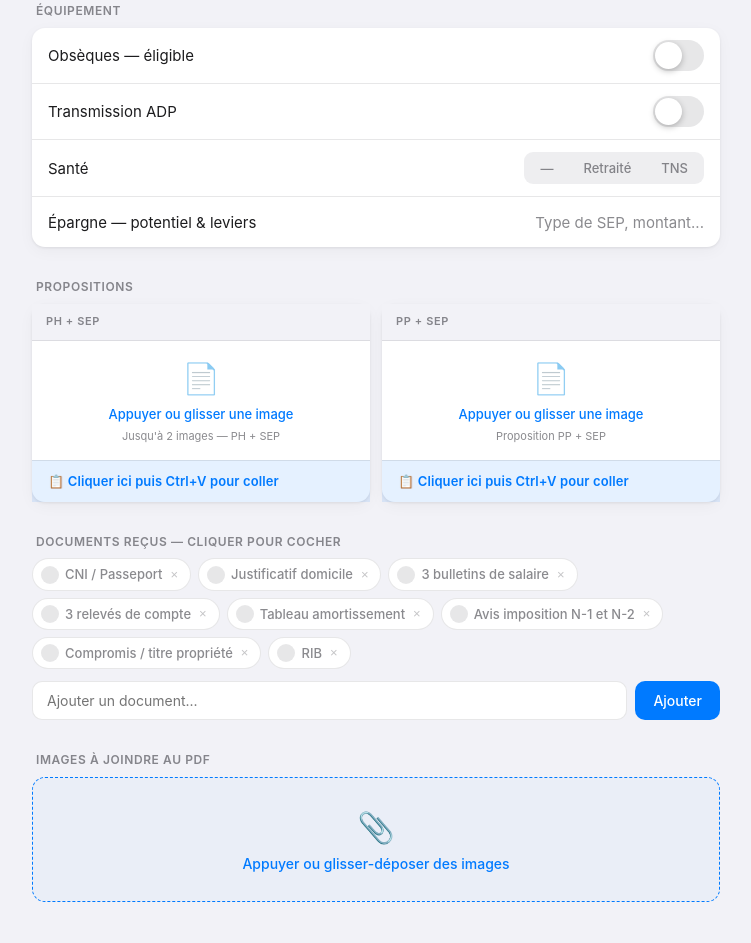
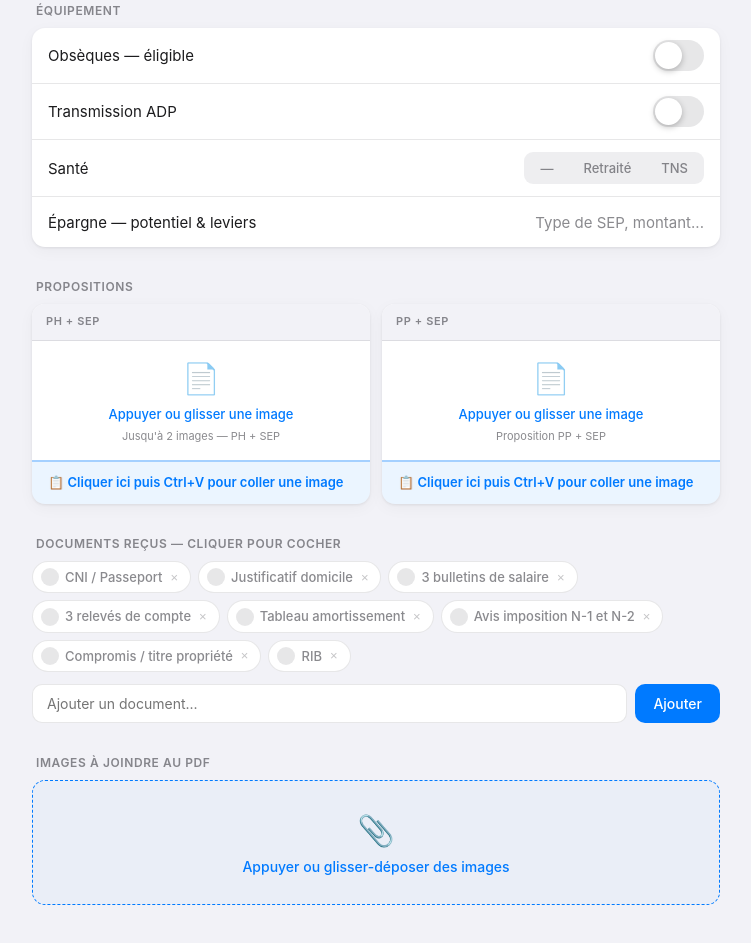
Before and after one commit to mehdigerbier-prog/PREPA2RDV, a plain HTML site: page preparation-rdv (1).html in a window 1280 px wide. Shown: the part 1664-2607 px from the top of the page, without its empty margins (264-1015 px from the left). Drawn offline with nearby package versions, Linux system fonts and the light colour scheme.

Commit message:
Add files via upload

```diff
--- a/preparation-rdv (1).html
+++ b/preparation-rdv (1).html
@@ -537,7 +537,7 @@ input[type=date].inline-input { max-width: 160px; }
   background: var(--card);
   border-radius: var(--r);
   box-shadow: var(--shadow);
-  overflow: visible;
+  overflow: hidden;
   cursor: pointer;
   transition: transform .12s, box-shadow .12s;
 }
@@ -616,25 +616,31 @@ input[type=date].inline-input { max-width: 160px; }
 
 .paste-zone {
   display: block;
-  border-top: .5px solid var(--sep);
-  padding: 11px 16px;
+  width: 100%;
+  border: none;
+  border-top: 2px solid rgba(0,122,255,.3);
+  padding: 12px 16px;
   font-size: 13px;
   font-weight: 600;
+  font-family: -apple-system, 'Inter', sans-serif;
   color: #007aff;
   outline: none;
   cursor: text;
-  background: rgba(0,122,255,.1);
-  user-select: none;
-  letter-spacing: .1px;
-}
-.paste-zone::before { content: '📋 '; }
+  background: rgba(0,122,255,.08);
+  resize: none;
+  height: 44px;
+  overflow: hidden;
+  box-sizing: border-box;
+}
+.paste-zone::placeholder { color: #007aff; opacity: 1; }
 .paste-zone:focus {
-  background: rgba(0,122,255,.18);
-  box-shadow: inset 0 0 0 2px rgba(0,122,255,.5);
+  background: rgba(0,122,255,.15);
+  border-top-color: rgba(0,122,255,.7);
 }
 @media(prefers-color-scheme:dark){
-  .paste-zone { background: rgba(0,122,255,.18); color: #4da6ff; }
-  .paste-zone:focus { background: rgba(0,122,255,.28); }
+  .paste-zone { background: rgba(0,122,255,.2); color: #4da6ff; border-top-color: rgba(0,122,255,.4); }
+  .paste-zone::placeholder { color: #4da6ff; }
+  .paste-zone:focus { background: rgba(0,122,255,.3); }
 }
 
 /* ── PDF MODAL ── */
@@ -1000,8 +1006,7 @@ input[type=date].inline-input { max-width: 160px; }
           <span>Appuyer ou glisser une image</span>
           <span style="font-size:11px;color:var(--muted);font-weight:400">Jusqu'à 2 images — PH + SEP</span>
         </div>
-        <div class="paste-zone" id="paste_ph" contenteditable="true"
-          onclick="event.stopPropagation()">Cliquer ici puis Ctrl+V pour coller</div>
+        <textarea class="paste-zone" id="paste_ph" placeholder="📋 Cliquer ici puis Ctrl+V pour coller une image" readonly></textarea>
         <div id="preview_ph" style="display:none">
           <div id="ph_imgs_wrap"></div>
           <div class="prop-add-more" onclick="document.getElementById('img_ph2').click()" id="ph_add_more" style="display:none">
@@ -1026,8 +1031,7 @@ input[type=date].inline-input { max-width: 160px; }
           <span>Appuyer ou glisser une image</span>
           <span style="font-size:11px;color:var(--muted);font-weight:400">Proposition PP + SEP</span>
         </div>
-        <div class="paste-zone" id="paste_pp" contenteditable="true"
-          onclick="event.stopPropagation()">Cliquer ici puis Ctrl+V pour coller</div>
+        <textarea class="paste-zone" id="paste_pp" placeholder="📋 Cliquer ici puis Ctrl+V pour coller une image" readonly></textarea>
         <div class="prop-preview" id="preview_pp">
           <img id="img_preview_pp" src="" alt="PP SEP">
         </div>
@@ -1538,14 +1542,22 @@ async function handlePasteZone(event, key) {
     propImgs.pp[0] = src;
     renderPropPreviews('pp');
   }
-
-  const zone = document.getElementById('paste_' + key);
-  if (zone) zone.textContent = 'Cliquer ici puis Ctrl+V pour coller';
-}
-
-// Attach paste listeners after DOM is ready
+}
+
+// Attach paste listeners — textarea fires paste events natively
 document.getElementById('paste_ph').addEventListener('paste', e => handlePasteZone(e, 'ph'));
 document.getElementById('paste_pp').addEventListener('paste', e => handlePasteZone(e, 'pp'));
+
+// Make textarea focusable (remove readonly on click so paste works)
+['paste_ph','paste_pp'].forEach(id => {
+  const el = document.getElementById(id);
+  el.addEventListener('click', e => {
+    e.stopPropagation();
+    el.removeAttribute('readonly');
+    el.focus();
+  });
+  el.addEventListener('blur', () => el.setAttribute('readonly',''));
+});
 
 // ── HONO ASSURANCE RAC → Auto Délégation ──
 document.getElementById('treso_hono').addEventListener('input', function() {
```
